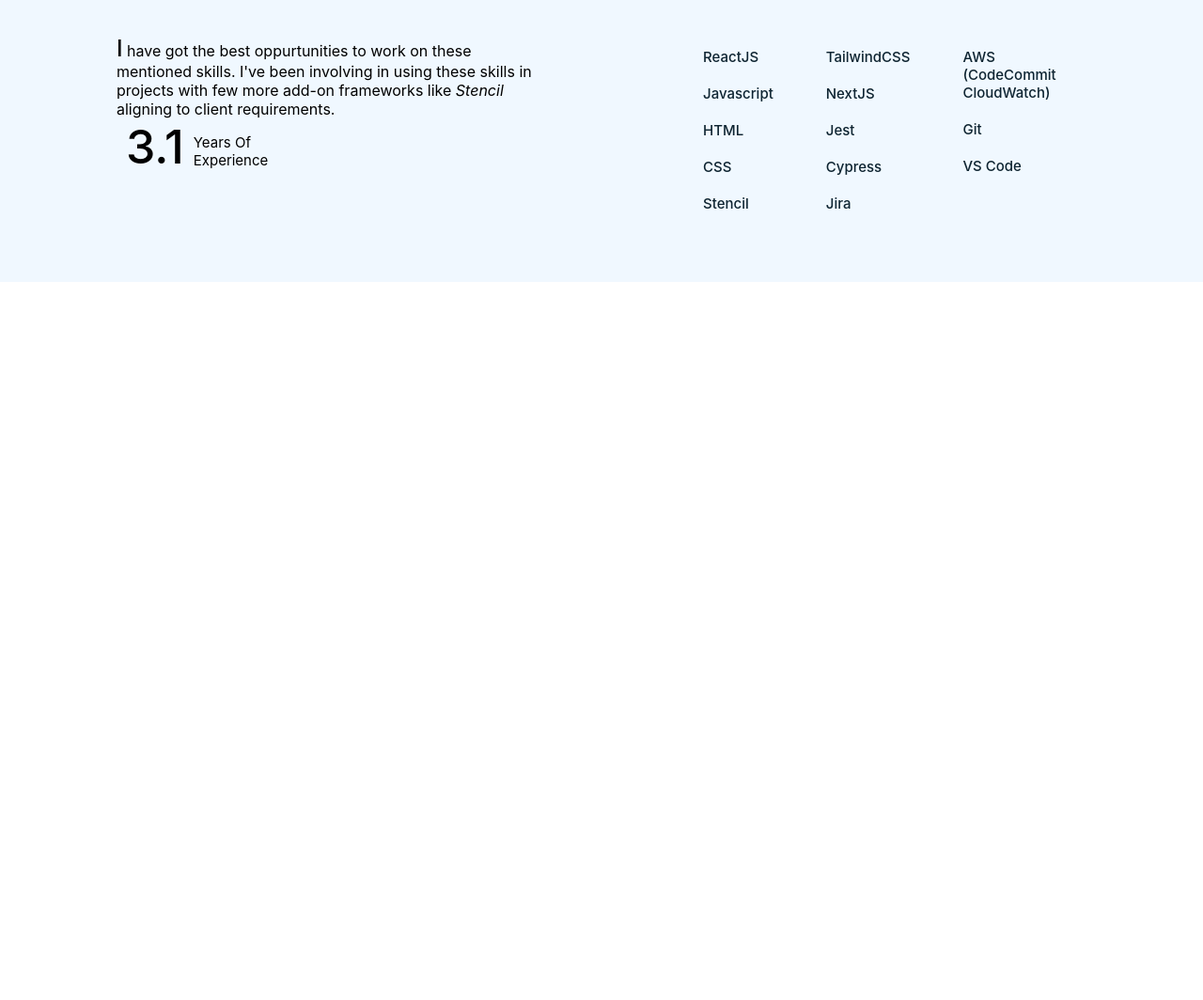
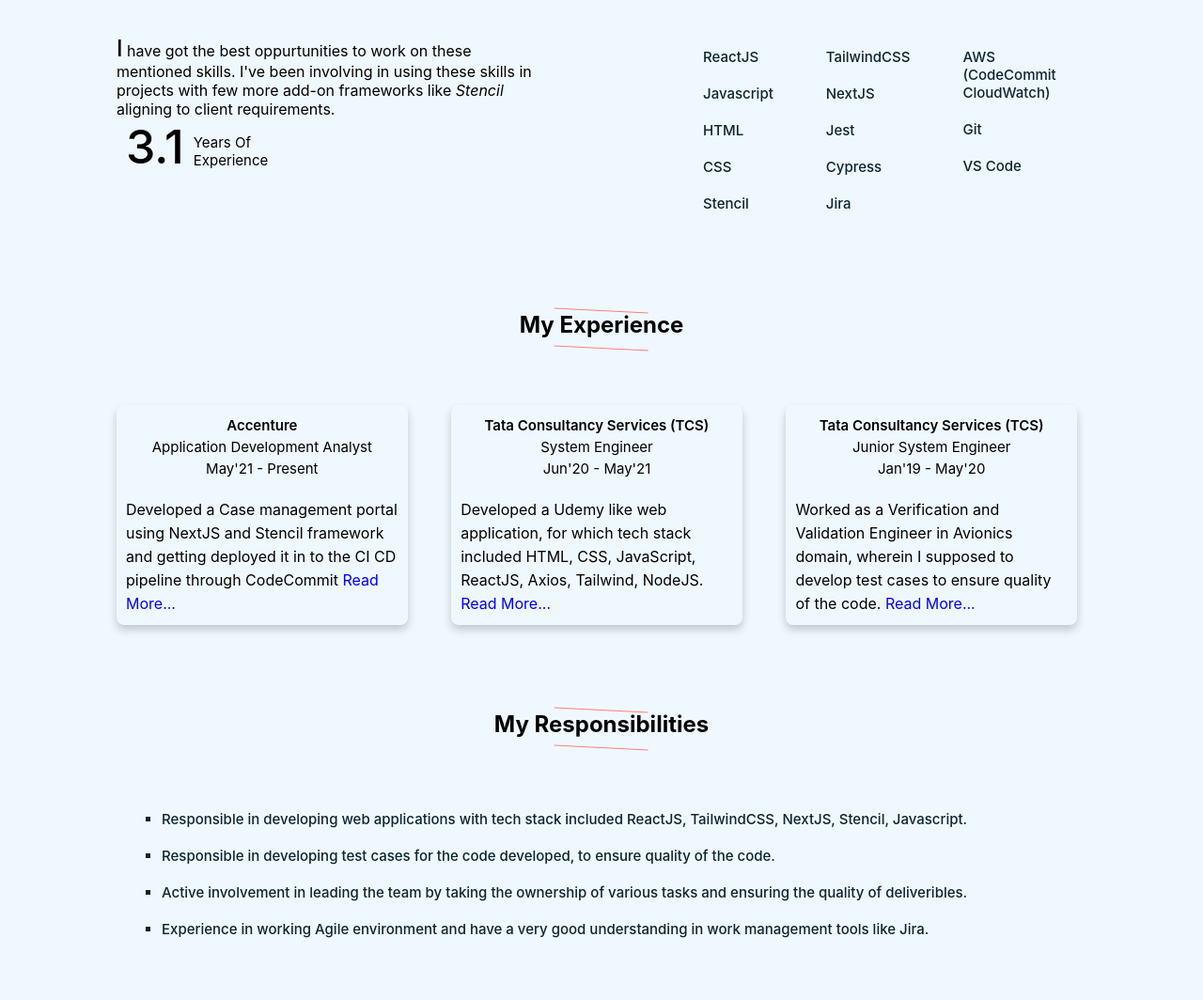
Before and after one commit to Saikumarmaddy/Personal-Website, a website: page index.html in a window 1280 px wide. Shown: the part 1046-2110 px from the top of the page at 94% size. Before the commit the page ends 1346 px from the top, so only its background shows below. Drawn offline with Linux system fonts and the light colour scheme.

Commit message:
Updated changes for Experience, Responsibilities section.

```diff
--- a/index.html
+++ b/index.html
@@ -16,7 +16,7 @@
                 <li><a href="#about">About</a></li>
                 <li><a href="#skills">Skills</a></li>
                 <li><a href="#experience">Experience</a></li>
-                <li><a href="#contact">Contact</a></li>
+                <li><a href="#responsibilities">Responsibilities</a></li>
                 <div class="cancel-btn">
                     <i class="fas fa-times"></i>
                 </div>
@@ -97,6 +97,50 @@
             </div>
         </div>
     </section>
+    <section class="experience" id="experience">
+        <div class="content">
+            <div class="title"><span>My Experience</span></div>
+            <div class="exp-details">
+                <div class="right">
+                    <div class="cards">
+                        <div class="topic">Accenture <span class="designation"><br>Application Development Analyst</span><span class="period"><br>May'21 - Present</span></div>
+                        <p>Developed a Case management portal using NextJS and Stencil framework and getting deployed it in to the CI CD pipeline through CodeCommit <a href="#">Read More...</a></p>
+                    </div>
+                    <div class="cards">
+                        <div class="topic">Tata Consultancy Services (TCS) <span class="designation"><br>System Engineer</span><span class="period"><br>Jun'20 - May'21</span></div>
+                        <p>Developed a Udemy like web application, for which tech stack included HTML, CSS, JavaScript, ReactJS, Axios, Tailwind, NodeJS. <a href="#">Read More...</a></p>
+                    </div>
+                    <div class="cards">
+                        <div class="topic">Tata Consultancy Services (TCS) <span class="designation"><br>Junior System Engineer</span> <span class="period"><br>Jan'19 - May'20</span></div>
+                        <p>Worked as a Verification and Validation Engineer in Avionics domain, wherein I supposed to develop test cases to ensure quality of the code. <a href="#">Read More...</a></p>
+                    </div>
+                </div>
+            </div>
+        </div>
+    </section>
+    <section class="responsibilities" id="responsibilities">
+        <div class="content">
+            <div class="title"><span>My Responsibilities</span></div>
+            <div class="responsibilities-details">
+                <div class="right">
+                    <ul>
+                        <li>
+                            Responsible in developing web applications with tech stack included ReactJS, TailwindCSS, NextJS, Stencil, Javascript.
+                        </li>
+                        <li>
+                            Responsible in developing test cases for the code developed, to ensure quality of the code.
+                        </li>
+                        <li>
+                            Active involvement in leading the team by taking the ownership of various tasks and ensuring the quality of deliveribles.
+                        </li>
+                        <li>
+                            Experience in working Agile environment and have a very good understanding in work management tools like Jira.
+                        </li>
+                    </ul>
+                </div>
+            </div>
+        </div>
+    </section>
     <script src="script.js"></script>
 </body>
 </html>
--- a/style.css
+++ b/style.css
@@ -170,7 +170,9 @@
     width: 60%;
 }
 .about,
-.skills{
+.skills,
+.experience,
+.responsibilities{
     background: #f0f8ff;
 }
 section .content{
@@ -187,7 +189,9 @@
     font-weight: 700;
 }
 .about-details,
-.skills-details{
+.skills-details,
+.exp-details,
+.responsibilities{
     text-align: left;
     display: flex;
     justify-content: space-between;
@@ -195,7 +199,9 @@
 .about-details .left,
 .about-details .right,
 .skills-details .left,
-.skills-details .right{
+.skills-details .right,
+.exp-details .right,
+.responsibilities .right{
     margin: 60px;
 }
 .right .topic{
@@ -254,7 +260,8 @@
     display: flex;
     justify-content: space-between;
 } */
-.skills-details .right li{
+.skills-details .right li,
+.responsibilities-details .right li{
     list-style: none;
     margin: 8px;
     font-size: 15px;
@@ -273,3 +280,36 @@
     transform: translateX(50px);
     transform: rotate(3deg);
 }
+.exp-details .right .topic{
+    padding: 10px;
+    font-size: 15px;
+    font-weight: 600;
+}
+.exp-details .right p{
+    padding: 10px;
+}
+.cards{
+    width: 30%;
+    margin-right: 10px;
+    border-radius: 8px;
+    box-shadow: 0 5px 10px rgba(0,0,0,0.2);
+    line-height: 23px;
+}
+.cards .topic{
+    text-align: center;
+}
+.cards .designation,
+.cards .period{
+    font-weight: 400;
+}
+.exp-details .right{
+    text-align: left;
+    display: flex;
+    justify-content: space-between;
+}
+.responsibilities .content li{
+    text-align: left;
+}
+.responsibilities-details .right li{
+    list-style: square;
+}
```
